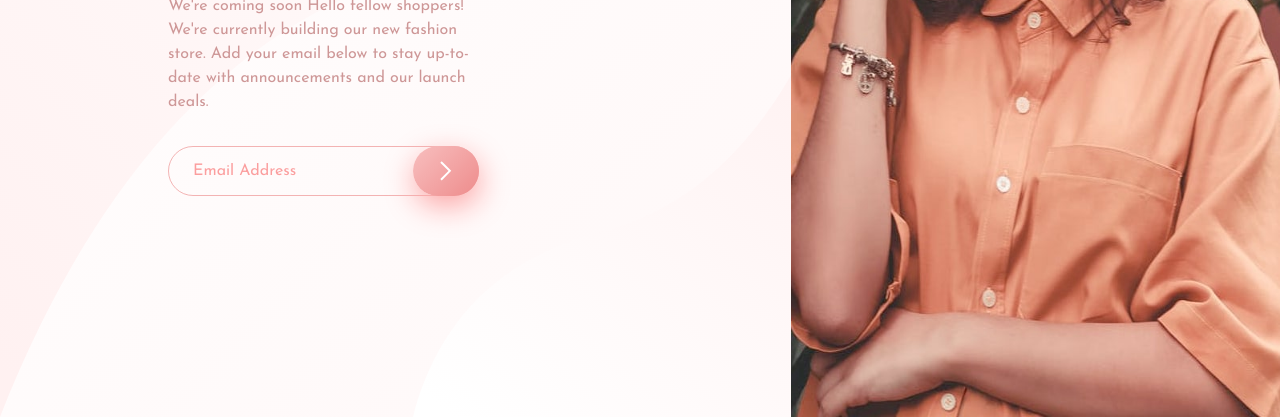
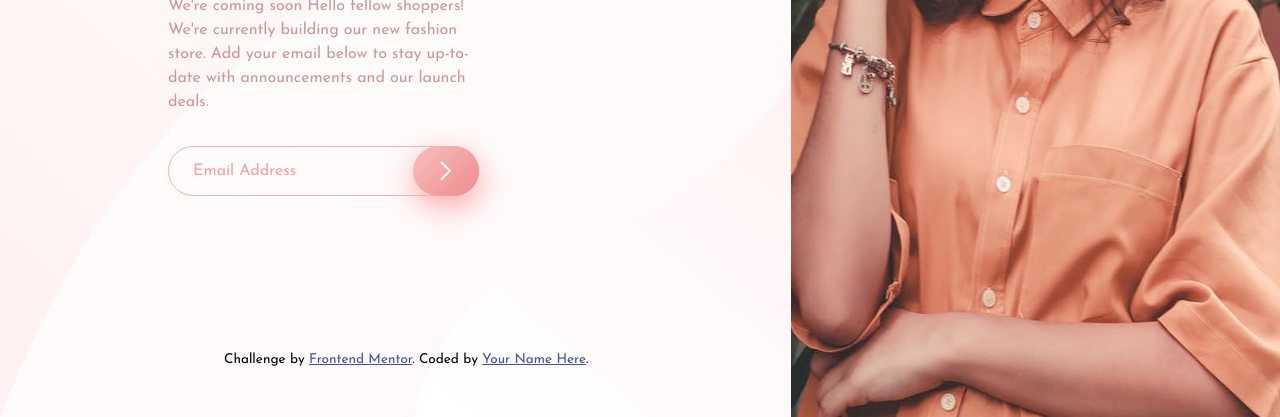
Before and after one commit to iprinceroyy/base-apparel, a plain HTML site: page index.html in a window 1280 px wide. Shown: the part 383-800 px from the top of the page. Drawn offline with Linux system fonts and the light colour scheme.

Commit message:
css/style.css modified

```diff
--- a/css/style.css
+++ b/css/style.css
@@ -168,9 +168,9 @@ footer {
         text-align: start;
     }
     footer {
-        position: absolute;
-        bottom: 1rem;
-        right: 60rem;
+        position: fixed;
+        top: 46rem;
+        left: 14rem;
         text-align: center;
     }
     .attribution {
```
